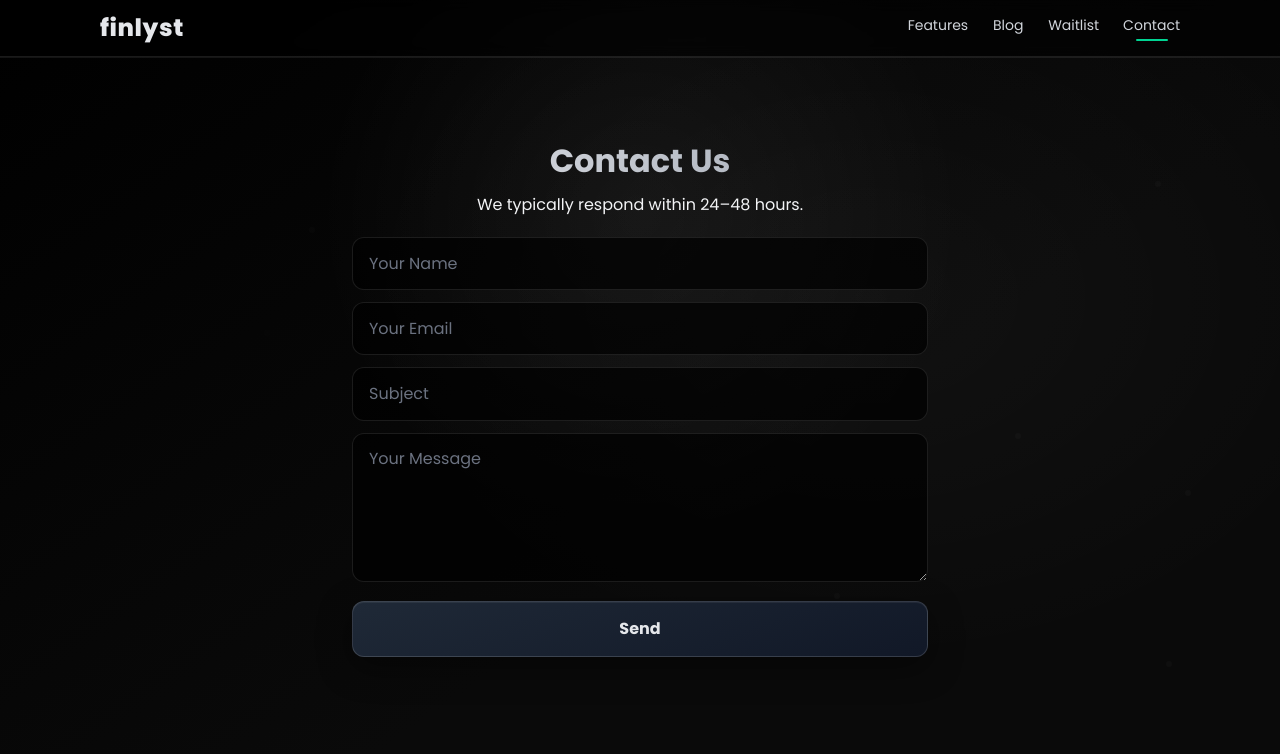
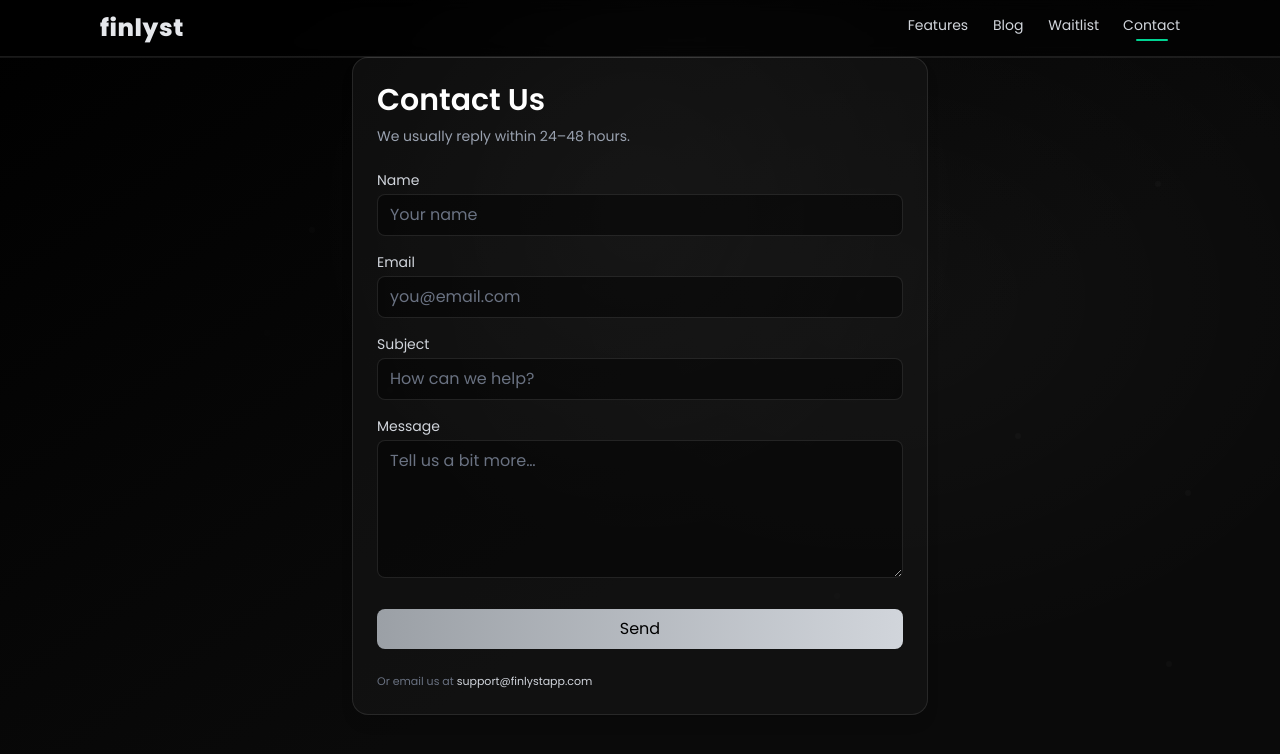
Before and after one commit to abhiknowsbetter/finlyst-site, a Next.js app: page /contact in a window 1280 px wide. Shown: the top 754 px of the page. Built offline with nearby package versions, Linux system fonts and the light colour scheme.

Commit message:
fix: waitlist form UI + REST insert; contact form via Formspree; ensure blog pages edge+dynamic

```diff
--- a/src/app/contact/page.tsx
+++ b/src/app/contact/page.tsx
@@ -1,20 +1,89 @@
-import Section from '@/components/Section';
-import ContactForm from '@/components/ContactForm';
+'use client';
 
-export const revalidate = 60;
+import { useState } from 'react';
+
+export const runtime = 'edge';
+
+const FORMSPREE_ACTION = 'https://formspree.io/f/xqaywgdp'; // <-- Formspree form action
 
 export default function ContactPage() {
+  const [sent, setSent] = useState(false);
+
   return (
-    <main className="space-y-12">
-      <Section id="contact">
-        <div className="mx-auto max-w-xl text-center">
-          <h1 className="h2 accent-gradient">Contact Us</h1>
-          <p className="mt-2 text-silver-300">We typically respond within 24–48 hours.</p>
-          <div className="mt-5">
-            <ContactForm />
+    <section className="min-h-[70vh] flex items-center justify-center px-4">
+      <div className="w-full max-w-xl rounded-2xl border border-white/10 bg-neutral-900/60 p-6 shadow-lg">
+        <h1 className="text-2xl md:text-3xl font-semibold text-white mb-2">Contact Us</h1>
+        <p className="text-sm text-gray-400 mb-6">We usually reply within 24–48 hours.</p>
+
+        <form
+          action={FORMSPREE_ACTION}
+          method="POST"
+          onSubmit={() => setSent(true)}
+          className="grid grid-cols-1 gap-4"
+        >
+          <input type="hidden" name="_subject" value="Finlyst – Contact Form" />
+          <div>
+            <label className="block text-sm text-gray-300 mb-1">Name</label>
+            <input
+              name="name"
+              required
+              placeholder="Your name"
+              className="w-full rounded-lg bg-black/40 border border-white/10 px-3 py-2 text-white placeholder:text-gray-500 focus:outline-none focus:ring-2 focus:ring-white/20"
+            />
           </div>
-        </div>
-      </Section>
-    </main>
+          <div>
+            <label className="block text-sm text-gray-300 mb-1">Email</label>
+            <input
+              name="email"
+              type="email"
+              required
+              placeholder="you@email.com"
+              className="w-full rounded-lg bg-black/40 border border-white/10 px-3 py-2 text-white placeholder:text-gray-500 focus:outline-none focus:ring-2 focus:ring-white/20"
+            />
+          </div>
+          <div>
+            <label className="block text-sm text-gray-300 mb-1">Subject</label>
+            <input
+              name="subject"
+              placeholder="How can we help?"
+              className="w-full rounded-lg bg-black/40 border border-white/10 px-3 py-2 text-white placeholder:text-gray-500 focus:outline-none focus:ring-2 focus:ring-white/20"
+            />
+          </div>
+          <div>
+            <label className="block text-sm text-gray-300 mb-1">Message</label>
+            <textarea
+              name="message"
+              required
+              rows={5}
+              placeholder="Tell us a bit more…"
+              className="w-full rounded-lg bg-black/40 border border-white/10 px-3 py-2 text-white placeholder:text-gray-500 focus:outline-none focus:ring-2 focus:ring-white/20"
+            />
+          </div>
+
+          {/* success toast */}
+          {sent && (
+            <div className="rounded-lg px-3 py-2 text-sm bg-emerald-600/20 text-emerald-300 border border-emerald-500/30 relative">
+              Thanks! Your message has been sent.
+              <button
+                type="button"
+                onClick={() => setSent(false)}
+                className="absolute right-2 top-2 text-white/70 hover:text-white"
+              >
+                ✕
+              </button>
+            </div>
+          )}
+
+          <button
+            type="submit"
+            className="mt-2 w-full rounded-lg py-2 font-medium text-black bg-gradient-to-r from-[#9BA0A6] to-[#D1D5DB] hover:opacity-95"
+          >
+            Send
+          </button>
+        </form>
+
+        <p className="text-[11px] text-gray-500 mt-6">Or email us at <span className="text-gray-300">support@finlystapp.com</span></p>
+      </div>
+    </section>
   );
 }
--- a/src/app/waitlist/page.tsx
+++ b/src/app/waitlist/page.tsx
@@ -1,18 +1,116 @@
-import Section from '@/components/Section';
+"use client";
 
+import { useState } from "react";
 
-export const revalidate = 60;
+export const runtime = "edge";
 
 export default function WaitlistPage() {
+  const [name, setName] = useState("");
+  const [email, setEmail] = useState("");
+  const [loading, setLoading] = useState(false);
+  const [ok, setOk] = useState<string | null>(null);
+  const [err, setErr] = useState<string | null>(null);
+
+  const supabaseUrl = process.env.NEXT_PUBLIC_SUPABASE_URL!;
+  const supabaseAnon = process.env.NEXT_PUBLIC_SUPABASE_ANON_KEY!;
+
+  async function onSubmit(e: React.FormEvent) {
+    e.preventDefault();
+    setLoading(true);
+    setOk(null);
+    setErr(null);
+
+    try {
+      if (!supabaseUrl || !supabaseAnon) {
+        throw new Error('Supabase environment variables are missing.');
+      }
+
+      const res = await fetch(`${supabaseUrl}/rest/v1/waitlist`, {
+        method: 'POST',
+        headers: {
+          apikey: supabaseAnon,
+          Authorization: `Bearer ${supabaseAnon}`,
+          'Content-Type': 'application/json',
+          Prefer: 'return=representation',
+        },
+        body: JSON.stringify({ name, email }),
+      });
+
+      if (!res.ok) {
+        const body = await res.text();
+        throw new Error(`Failed: ${res.status} ${body}`);
+      }
+
+      setOk('Thanks for joining the waitlist!');
+      setName('');
+      setEmail('');
+    } catch (e: any) {
+      setErr(e.message || 'Could not join. Please try again.');
+    } finally {
+      setLoading(false);
+    }
+  }
+
   return (
-    <main className="space-y-12">
-      <Section id="waitlist">
-        <div className="mx-auto max-w-3xl text-center">
-          <h1 className="h2 accent-gradient">Join the Waitlist</h1>
-          <p className="mt-2 text-silver-300">Be first to know when we launch. No spam, promise.</p>
-          {/* Waitlist form removed */}
-        </div>
-      </Section>
-    </main>
+    <section className="min-h-[70vh] flex items-center justify-center px-4">
+      <div className="w-full max-w-md rounded-2xl border border-white/10 bg-neutral-900/60 p-6 shadow-lg">
+        <h1 className="text-2xl md:text-3xl font-semibold text-white mb-2">Join the Waitlist</h1>
+        <p className="text-sm text-gray-400 mb-6">Be first to try Finlyst Pro (3 months free for early birds).</p>
+
+        <form onSubmit={onSubmit} className="space-y-4">
+          <div>
+            <label className="block text-sm text-gray-300 mb-1">Name</label>
+            <input
+              value={name}
+              onChange={(e) => setName(e.target.value)}
+              required
+              placeholder="Your name"
+              className="w-full rounded-lg bg-black/40 border border-white/10 px-3 py-2 text-white placeholder:text-gray-500 focus:outline-none focus:ring-2 focus:ring-white/20"
+            />
+          </div>
+          <div>
+            <label className="block text-sm text-gray-300 mb-1">Email</label>
+            <input
+              type="email"
+              value={email}
+              onChange={(e) => setEmail(e.target.value)}
+              required
+              placeholder="you@email.com"
+              className="w-full rounded-lg bg_black border border-white/10 px-3 py-2 text-white placeholder:text-gray-500 focus:outline-none focus:ring-2 focus:ring-white/20"
+              style={{ backgroundColor: 'rgba(0,0,0,0.4)' }}
+            />
+          </div>
+
+          <button
+            type="submit"
+            disabled={loading}
+            className="w-full rounded-lg py-2 font-medium text-black bg-gradient-to-r from-[#9BA0A6] to-[#D1D5DB] hover:opacity-95 disabled:opacity-60"
+          >
+            {loading ? 'Joining…' : 'Join the Waitlist'}
+          </button>
+        </form>
+
+        {/* Toast */}
+        {(ok || err) && (
+          <div className="mt-4 relative">
+            <div className={`rounded-lg px-3 py-2 text-sm ${
+              ok ? 'bg-emerald-600/20 text-emerald-300 border border-emerald-500/30'
+                 : 'bg-rose-600/20 text-rose-300 border border-rose-500/30'
+            }`}>
+              {ok || err}
+              <button
+                onClick={() => { setOk(null); setErr(null); }}
+                className="absolute right-2 top-2 text-white/70 hover:text-white"
+                aria-label="Close"
+              >
+                ✕
+              </button>
+            </div>
+          </div>
+        )}
+
+        <p className="text-[11px] text-gray-500 mt-6">Privacy-first. We respect your privacy — no spam, ever.</p>
+      </div>
+    </section>
   );
 }
```
